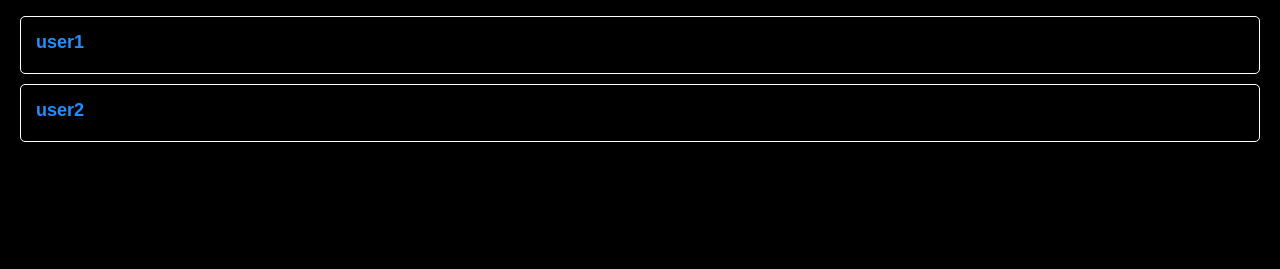
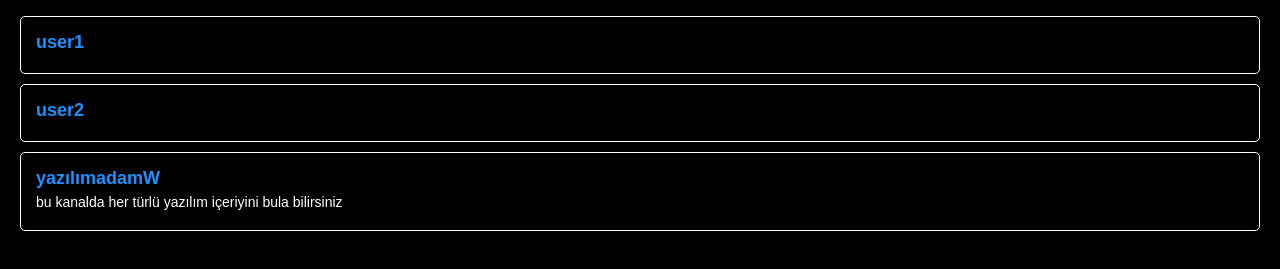
Before and after one commit to theprocramer/werarewmedia-users, a plain HTML site: page index.html in a window 1280 px wide. Shown: the part 65-334 px from the top of the page. Drawn offline with Linux system fonts and the light colour scheme.

Commit message:
Update index.html

```diff
--- a/index.html
+++ b/index.html
@@ -119,6 +119,10 @@
       <a href="" target="_blank">user2</a>
       <p></p>
     </div>
+      <div class="list-item">
+      <a href="index (9)-mytextdio.html" target="_blank">yazılımadamW</a>
+      <p>bu kanalda her türlü yazılım içeriyini bula bilirsiniz</p>
+    </div>
   </div>
 
   <script>
```
